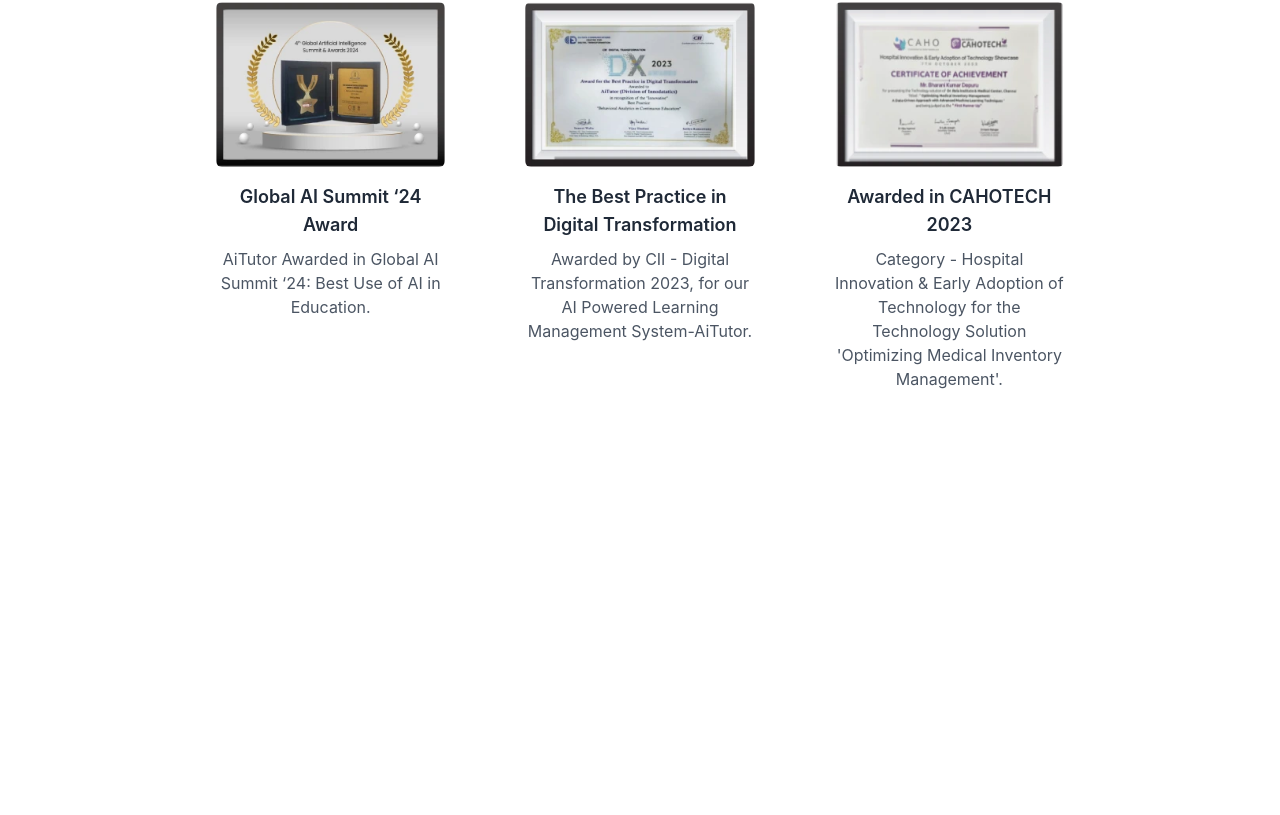
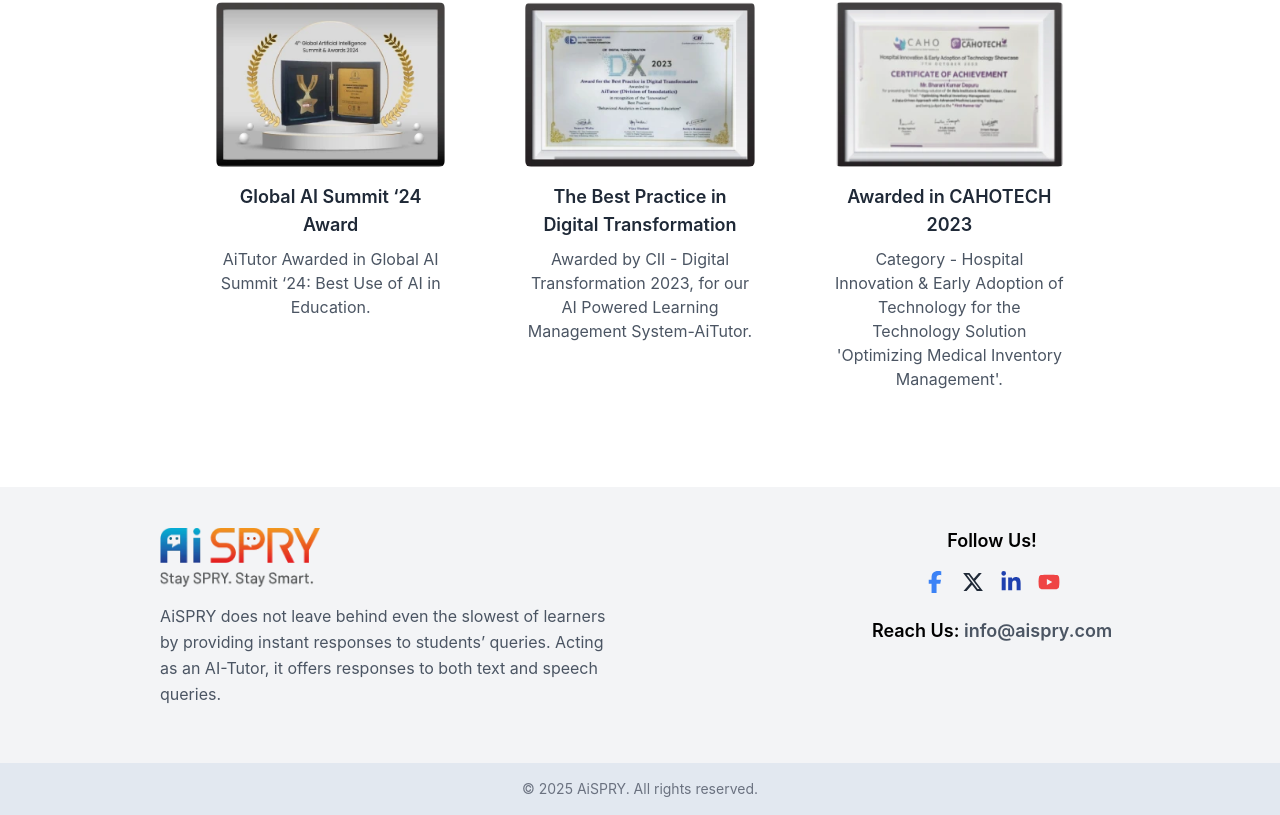
Before and after one commit to Debadattajena080/aiSpryClone, a React (Create React App) app: page / in a window 1280 px wide. Shown: the part 5748-6563 px from the top of the page. Before the commit the page ends 6235 px from the top, so only its background shows below. Built offline with nearby package versions, Linux system fonts and the light colour scheme.

Commit message:
footer added

```diff
--- a/src/App.js
+++ b/src/App.js
@@ -1,12 +1,14 @@
 import "./App.css";
 import Navbar from "./components/navbar/Navbar";
 import Home from "./components/home/Home";
+import Footer from "./components/footer/Footer";
 
 function App() {
   return (
     <div className="App">
       <Navbar />
       <Home />
+      <Footer />
     </div>
   );
 }
--- /dev/null
+++ b/src/components/footer/Footer.jsx
@@ -0,0 +1,66 @@
+import React from "react";
+import footerLogo from "../../assets/footerlogo.webp";
+import {
+  FaFacebookF,
+  FaXTwitter,
+  FaLinkedinIn,
+  FaYoutube,
+} from "react-icons/fa6";
+
+const Footer = () => {
+  return (
+    <footer className="bg-gray-100 mt-10">
+      <div className="container mx-auto my-4 py-10 grid grid-cols-1 md:grid-cols-2 gap-8 md:w-[75%]">
+        <div className="flex flex-col items-center md:items-start text-center md:text-left">
+          <img
+            src={footerLogo}
+            alt="AiSPRY Logo"
+            className="w-40 h-auto mb-4"
+          />
+          <p className="text-gray-600 text-md leading-relaxed">
+            AiSPRY does not leave behind even the slowest of learners by
+            providing instant responses to students’ queries. Acting as an
+            AI-Tutor, it offers responses to both text and speech queries.
+          </p>
+        </div>
+
+        <div className="flex flex-col items-center md:ml-52">
+          <h4 className="text-lg font-semibold mb-4 ">Follow Us!</h4>
+          <div className="flex space-x-4 mb-6 ">
+            <a href="#" aria-label="Facebook" className="text-blue-500">
+              <FaFacebookF size={22} />
+            </a>
+            <a href="#" aria-label="Twitter" className="text-gray-800">
+              <FaXTwitter size={22} />
+            </a>
+            <a
+              href="#"
+              aria-label="LinkedIn"
+              className="text-blue-800 transition"
+            >
+              <FaLinkedinIn size={22} />
+            </a>
+            <a href="#" aria-label="YouTube" className="text-red-500">
+              <FaYoutube size={22} />
+            </a>
+          </div>
+          <h4 className=" text-lg font-semibold">
+            Reach Us:{" "}
+            <a
+              href="mailto:info@aispry.com"
+              className="text-gray-600 hover:text-orange-400 text-md"
+            >
+              info@aispry.com
+            </a>
+          </h4>
+        </div>
+      </div>
+
+      <div className="py-4 text-center text-gray-500 text-sm bg-slate-200">
+        © {new Date().getFullYear()} AiSPRY. All rights reserved.
+      </div>
+    </footer>
+  );
+};
+
+export default Footer;
```
Also changed, not shown: src/assets/footerlogo.webp (added).
